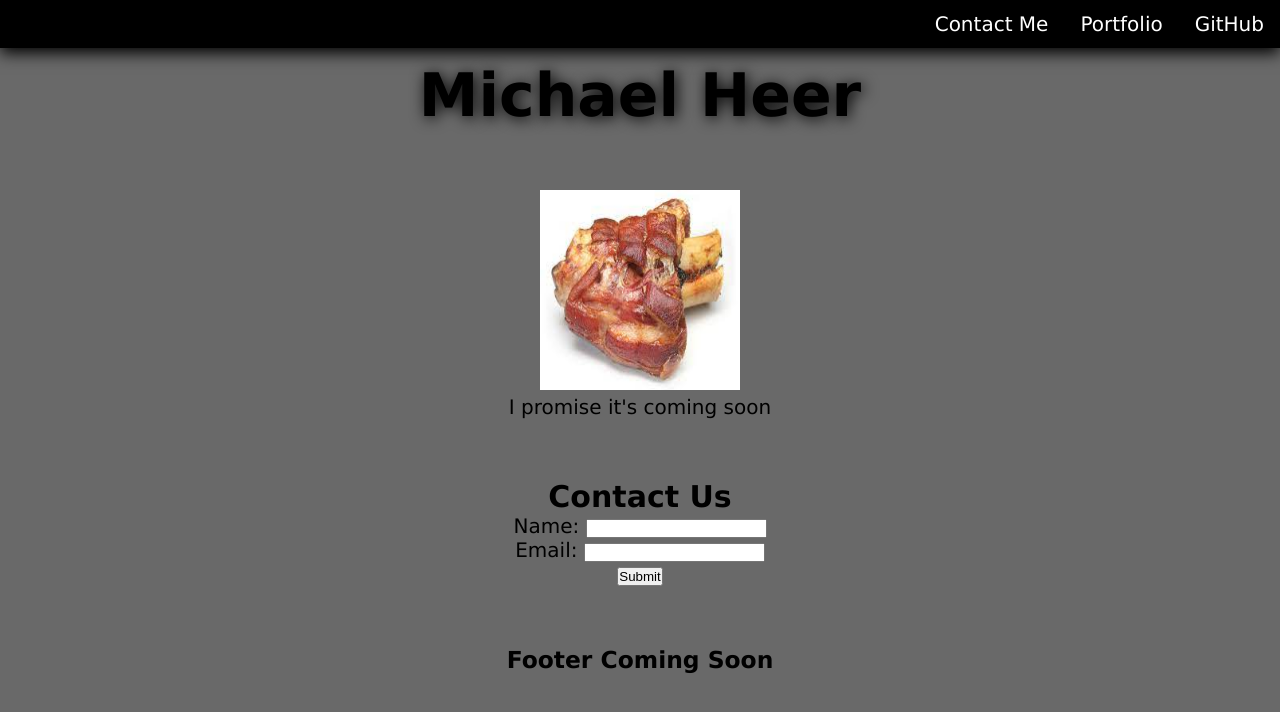
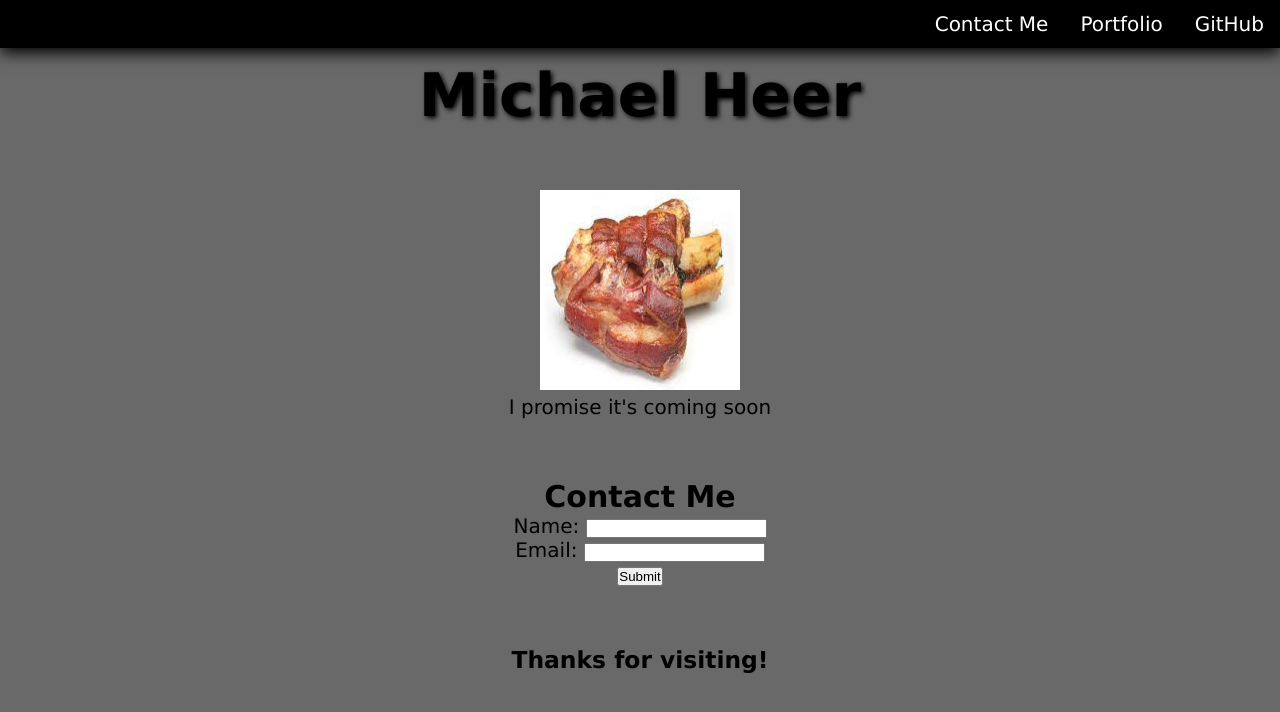
Before and after one commit to Mheer91/Student-Landing-Page, a plain HTML site: page index.html in a window 1280 px wide. Drawn offline with Linux system fonts and the light colour scheme.

Commit message:
Homework updates from laptop

```diff
--- a/Assets/css/style.css
+++ b/Assets/css/style.css
@@ -50,7 +50,7 @@ section {
 
 h1 {
     font-size: 3em;
-    text-shadow: 2px 2px 15px black;
+    text-shadow: 2px 2px 5px black;
 
 }
 
--- a/index.html
+++ b/index.html
@@ -10,9 +10,9 @@
 <body>
     <header>
         <nav>
-            <a href="#Github">GitHub</a>
+            <a href="https://github.com/Mheer91">GitHub</a>
             <a href="#Portfolio">Portfolio</a>
-            <a href="mailto:mheer91@icloud.com">Contact Me</a>
+            <a href="#ContactMe">Contact Me</a>
         </nav>
     </header>
 
@@ -23,8 +23,9 @@
             <figcaption>I promise it's coming soon</figcaption>
         </figure>
         <article>
-            <form class="centertext">
-                <h2>Contact Us</h2>
+           <a id="ContactMe">
+               <form class="centertext">
+                <h2>Contact Me</h2>
                 <label for="name">Name:</label>
                 <input type="text" name="name" id="name">
                 <br>
@@ -33,11 +34,12 @@
                 <br>
                 <input type="button" value="Submit">
             </form>
+        </a>
         </article>
     </section>
 
     <footer class="centertext">
-        <h3>Footer Coming Soon</h3>
+        <h3>Thanks for visiting!</h3>
     </footer>
 
 </body>
```
